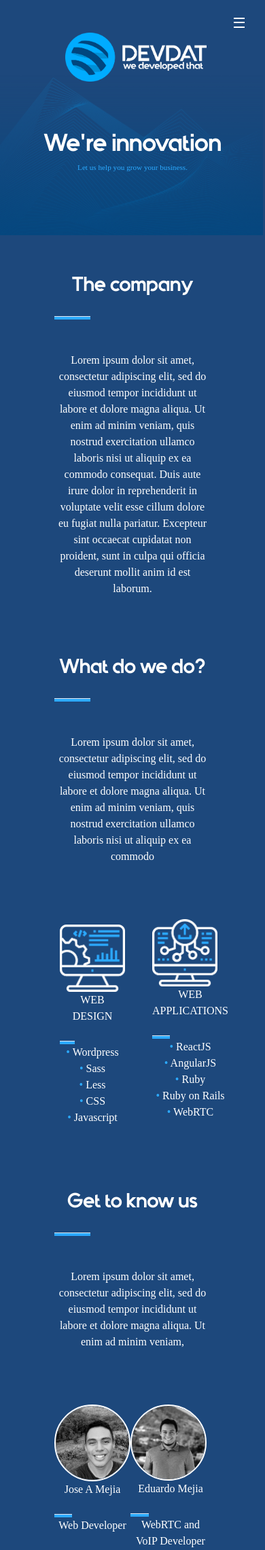
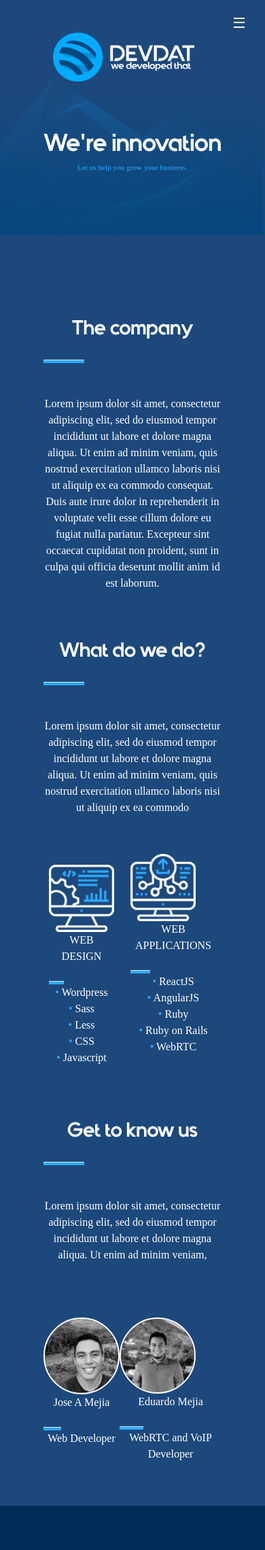
Before and after one commit to aalejandromr/devdat, a PHP site: page / in a window 390 px wide. Shown: the top 2280 px of the page at 68% size. Run offline with PHP 8.4, Linux system fonts and the light colour scheme; some web fonts are replaced.

Commit message:
Fixs styling for content spacing on mobile

```diff
--- a/css/main.css
+++ b/css/main.css
@@ -97,7 +97,7 @@ ul {
 }
 
 .content-spacing {
-    margin: 0em 5em 5em 5em;
+    margin: 4em;
 }
 
 .intern-spacing {
@@ -167,7 +167,7 @@ h3 {
     top: 3em;
     bottom: 0;
     right: 0em;
-    left: 6em;
+    left: 4.9em;
 }
 
 .logo img {
@@ -183,7 +183,7 @@ h3 {
 }
 
 .web-applications {
-    margin: 0em 0.5em 0em 2em;
+    margin: -0.5em 0.5em 0em 1em;
 }
 
 .team-photo-wrapper {
```
